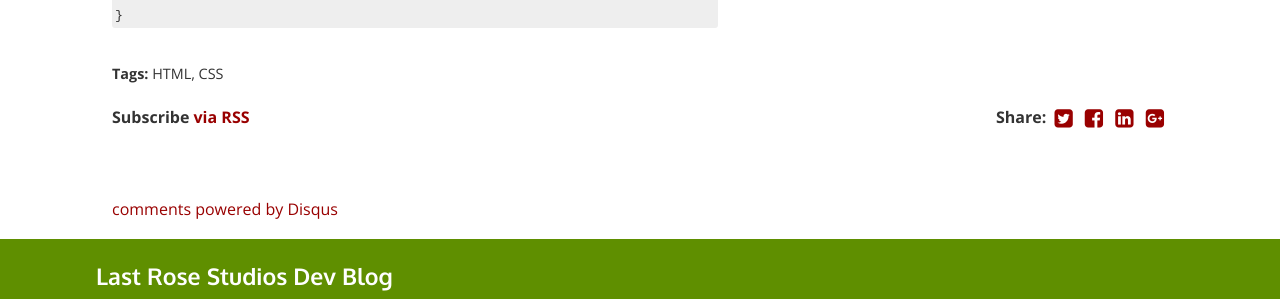
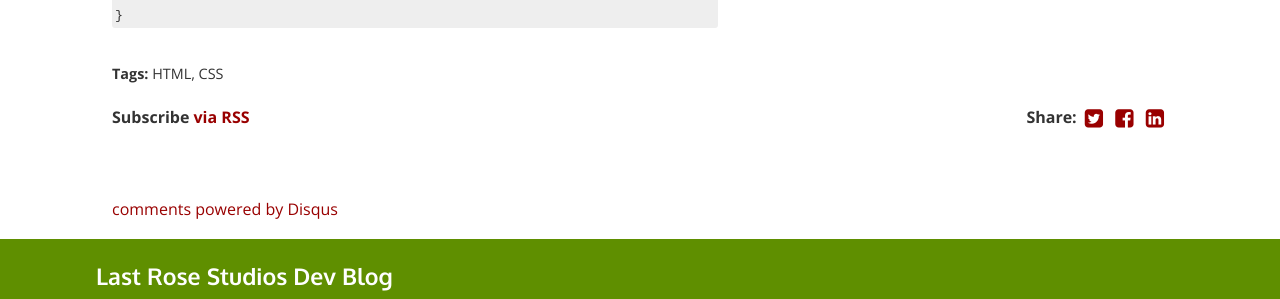
Before and after one commit to LastRose/lastrose.github.io, a Jekyll site: the page built from _posts/2016-07-25-css-hero-image-pan.markdown, in a window 1280 px wide. Shown: the part 1637-1936 px from the top of the page. Built offline with Jekyll 4.4.1, drawn with Linux system fonts in a browser that asks for light colours; nearby versions of some CDN libraries; comment, search, counter and statistics services are not loaded; a style sheet for code colours, icons or effects is not loaded.

Commit message:
Minor Accessibility changes and remove google+

```diff
--- a/_config.yml
+++ b/_config.yml
@@ -88,15 +88,6 @@ social:
     share_title: ?mini=true
     share_link: "&amp;url="
 
-  - name: Google+
-    icon: google-plus
-    username:
-    url:
-    desc: Add me to your Circles
-    share_url: //plus.google.com/share
-    share_title: ?title=
-    share_link: "&amp;url="
-
   - name: YouTube
     icon: youtube
     username:
--- a/index.html
+++ b/index.html
@@ -58,6 +58,7 @@ layout: default
         <span class="fa-stack fa-lg">
           <i class="fa fa-square fa-stack-2x"></i>
           <i class="fa fa-angle-double-left fa-stack-1x fa-inverse"></i>
+          <span class="sr-only">Previous Page</span>
         </span>
       </a>
       {% else %}
@@ -65,6 +66,7 @@ layout: default
         <span class="fa-stack fa-lg">
           <i class="fa fa-square fa-stack-2x"></i>
           <i class="fa fa-angle-double-left fa-stack-1x fa-inverse"></i>
+          <span class="sr-only">Previous Page</span>
         </span>
       </a>
       {% endif %}
@@ -72,6 +74,7 @@ layout: default
     <span class="fa-stack fa-lg">
       <i class="fa fa-square fa-stack-2x"></i>
       <i class="fa fa-angle-double-left fa-stack-1x fa-inverse"></i>
+      <span class="sr-only">Previous Page (disabled)</span>
     </span>
     {% endif %}
     <span class="page-number">Page {{ paginator.page }} of {{ paginator.total_pages }}</span>
@@ -80,12 +83,14 @@ layout: default
       <span class="fa-stack fa-lg">
         <i class="fa fa-square fa-stack-2x"></i>
         <i class="fa fa-angle-double-right fa-stack-1x fa-inverse"></i>
+        <span class="sr-only">Next Page</span>
       </span>
     </a>
     {% else %}
     <span class="fa-stack fa-lg">
       <i class="fa fa-square fa-stack-2x"></i>
       <i class="fa fa-angle-double-right fa-stack-1x fa-inverse"></i>
+      <span class="sr-only">Next Page (disabled)</span>
     </span>
     {% endif %}
   </p>
```
